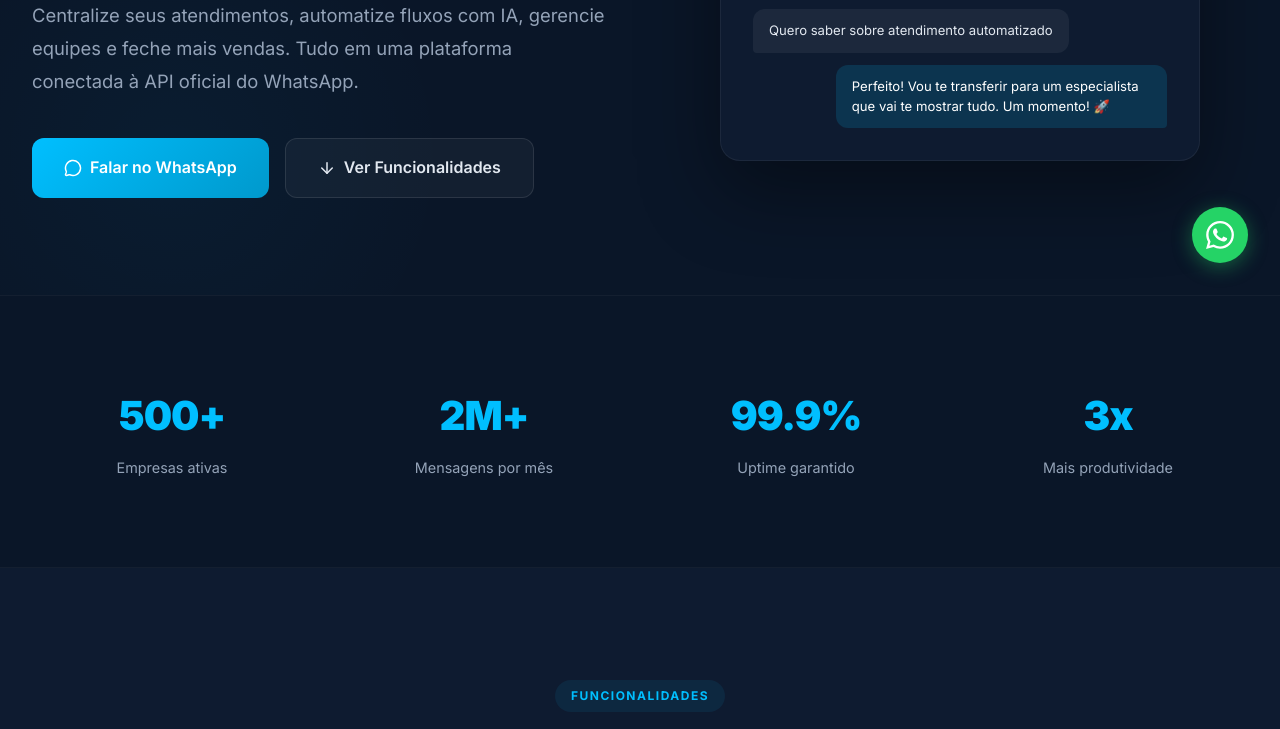
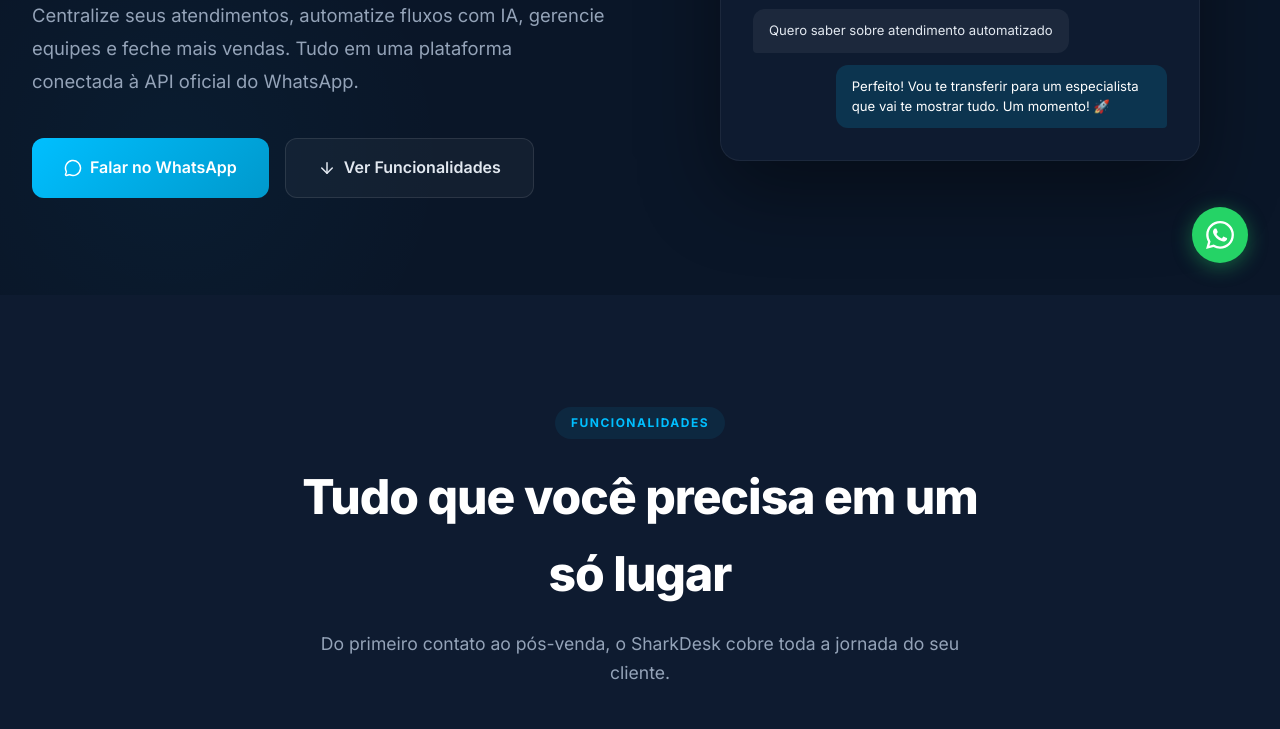
Before and after one commit to devJoseOtavio/sharkdesk-landing, a plain HTML site: page index.html in a window 1280 px wide. Shown: the part 505-1234 px from the top of the page. Drawn offline with nearby package versions, Linux system fonts and the light colour scheme.

Commit message:
adjust landing

```diff
--- a/index.html
+++ b/index.html
@@ -1048,29 +1048,7 @@
         </div>
     </section>
 
-    <!-- Stats -->
-    <section class="stats-section">
-        <div class="container">
-            <div class="stats-grid fade-up">
-                <div class="stat-item">
-                    <div class="number">500+</div>
-                    <div class="label">Empresas ativas</div>
-                </div>
-                <div class="stat-item">
-                    <div class="number">2M+</div>
-                    <div class="label">Mensagens por mês</div>
-                </div>
-                <div class="stat-item">
-                    <div class="number">99.9%</div>
-                    <div class="label">Uptime garantido</div>
-                </div>
-                <div class="stat-item">
-                    <div class="number">3x</div>
-                    <div class="label">Mais produtividade</div>
-                </div>
-            </div>
-        </div>
-    </section>
+
 
     <!-- Features -->
     <section class="features" id="features">
```
